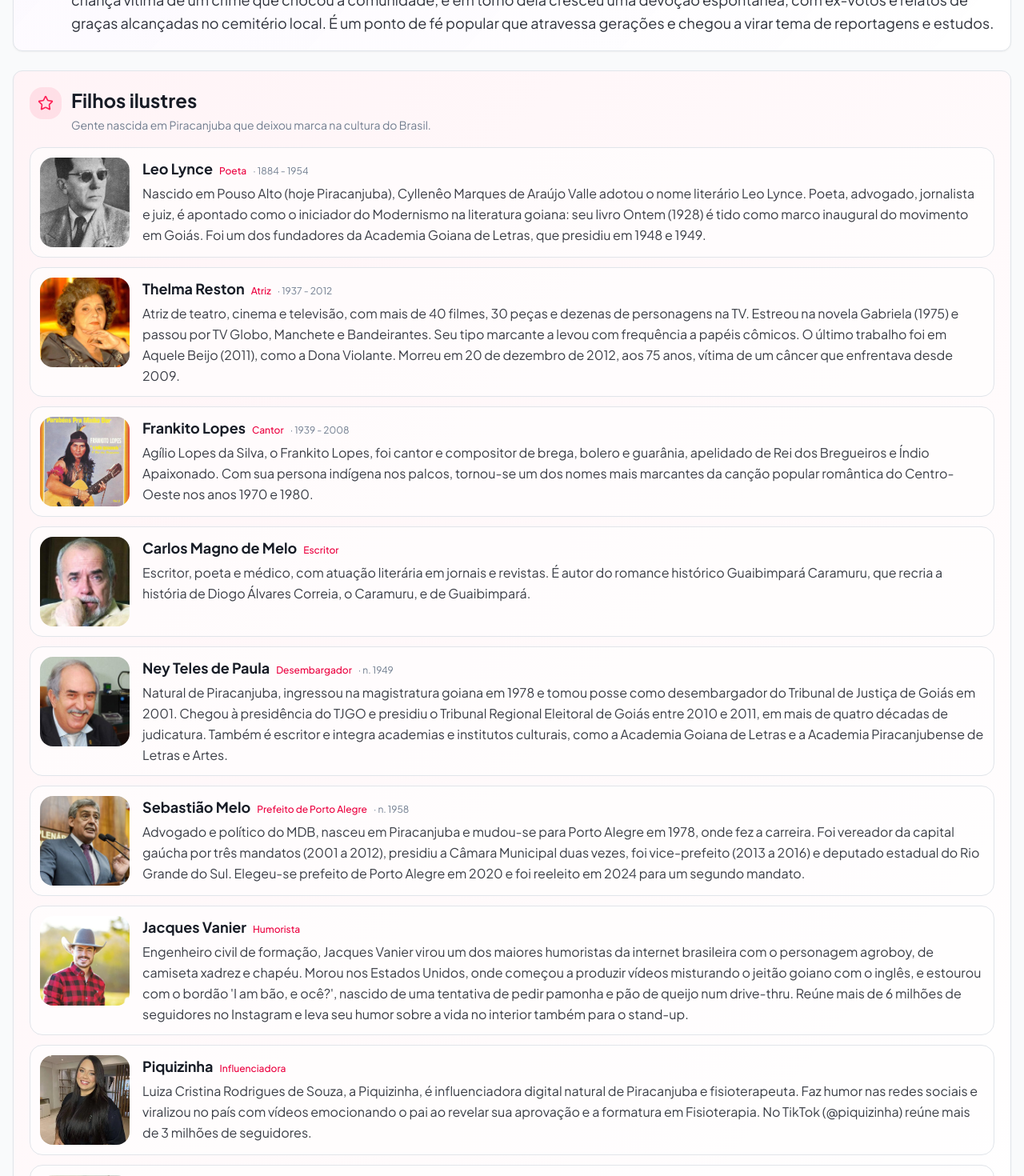
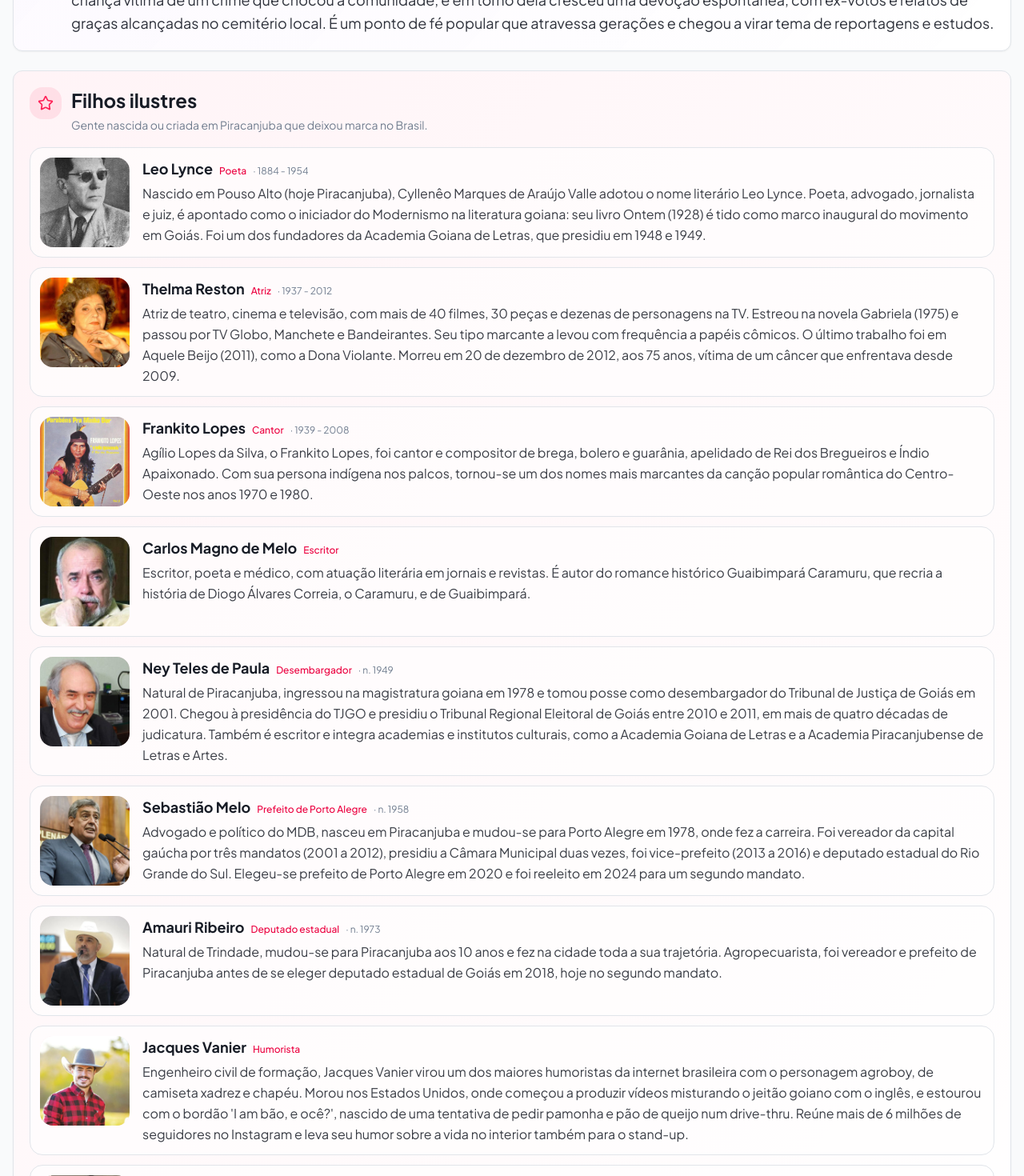
Before and after one commit to gianlucaferro/piracanjuba-next, a Next.js app: page /historia-pba in a window 1280 px wide. Shown: the part 5813-7283 px from the top of the page at 80% size. Built offline with nearby package versions, Linux system fonts and the light colour scheme; no server answers.

Commit message:
feat(historia-pba): adiciona deputado Amauri Ribeiro aos filhos ilustres
Natural de Trindade, criado em Piracanjuba (ex-vereador e ex-prefeito da cidade, deputado estadual GO). Subtitulo da secao ampliado para "nascida ou criada" para ficar factual. Foto + bio.

```diff
--- a/src/app/historia-pba/page.tsx
+++ b/src/app/historia-pba/page.tsx
@@ -122,6 +122,13 @@ const pessoas = [
     papel: "Prefeito de Porto Alegre",
     periodo: "n. 1958",
     bio: "Advogado e político do MDB, nasceu em Piracanjuba e mudou-se para Porto Alegre em 1978, onde fez a carreira. Foi vereador da capital gaúcha por três mandatos (2001 a 2012), presidiu a Câmara Municipal duas vezes, foi vice-prefeito (2013 a 2016) e deputado estadual do Rio Grande do Sul. Elegeu-se prefeito de Porto Alegre em 2020 e foi reeleito em 2024 para um segundo mandato.",
+  },
+  {
+    slug: "amauri-ribeiro",
+    nome: "Amauri Ribeiro",
+    papel: "Deputado estadual",
+    periodo: "n. 1973",
+    bio: "Natural de Trindade, mudou-se para Piracanjuba aos 10 anos e fez na cidade toda a sua trajetória. Agropecuarista, foi vereador e prefeito de Piracanjuba antes de se eleger deputado estadual de Goiás em 2018, hoje no segundo mandato.",
   },
   {
     slug: "jacques-vanier",
@@ -448,7 +455,7 @@ export default function HistoriaPBAPage() {
           <div className="min-w-0">
             <h2 id="pessoas" className="text-xl md:text-2xl font-bold text-foreground mb-1">Filhos ilustres</h2>
             <p className="text-sm text-muted-foreground leading-relaxed">
-              Gente nascida em Piracanjuba que deixou marca na cultura do Brasil.
+              Gente nascida ou criada em Piracanjuba que deixou marca no Brasil.
             </p>
           </div>
         </div>
```
Also changed, not shown: public/historia/pessoas/README.md, public/historia/pessoas/amauri-ribeiro.jpg (added).
